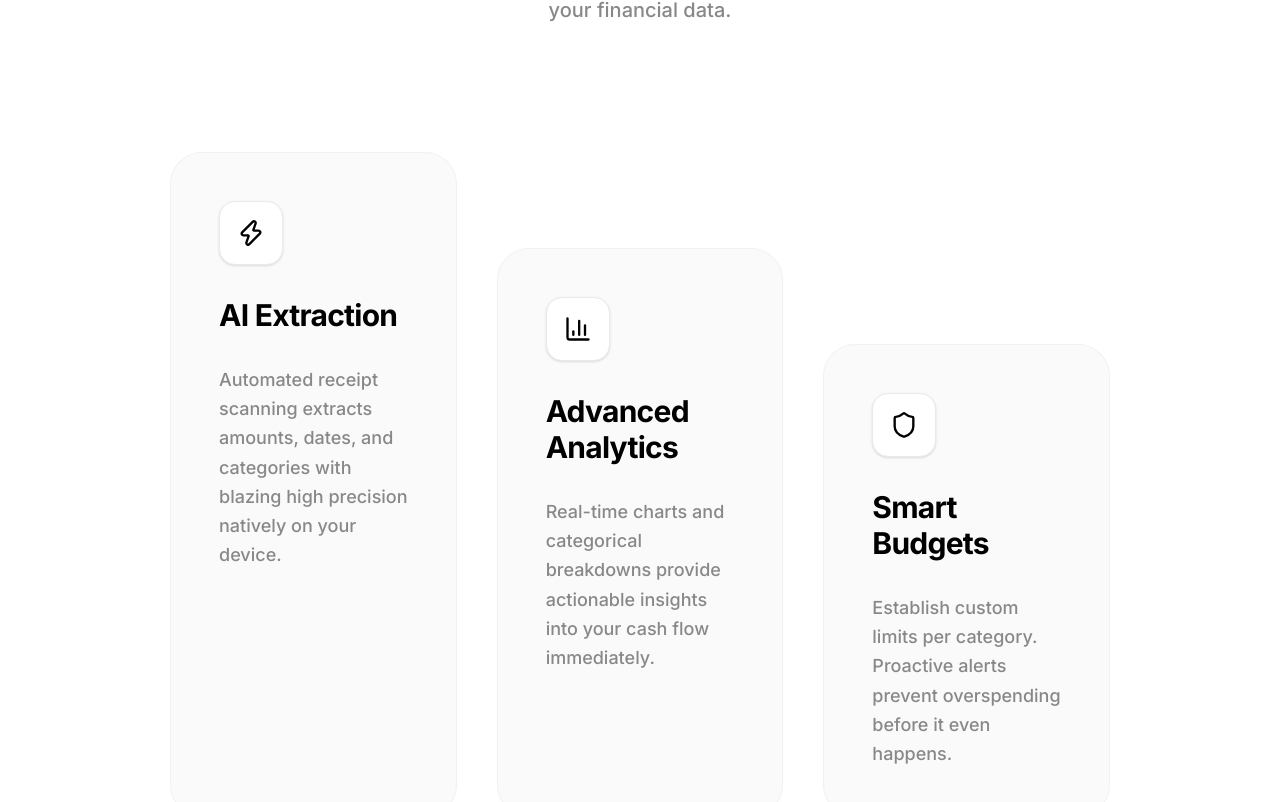
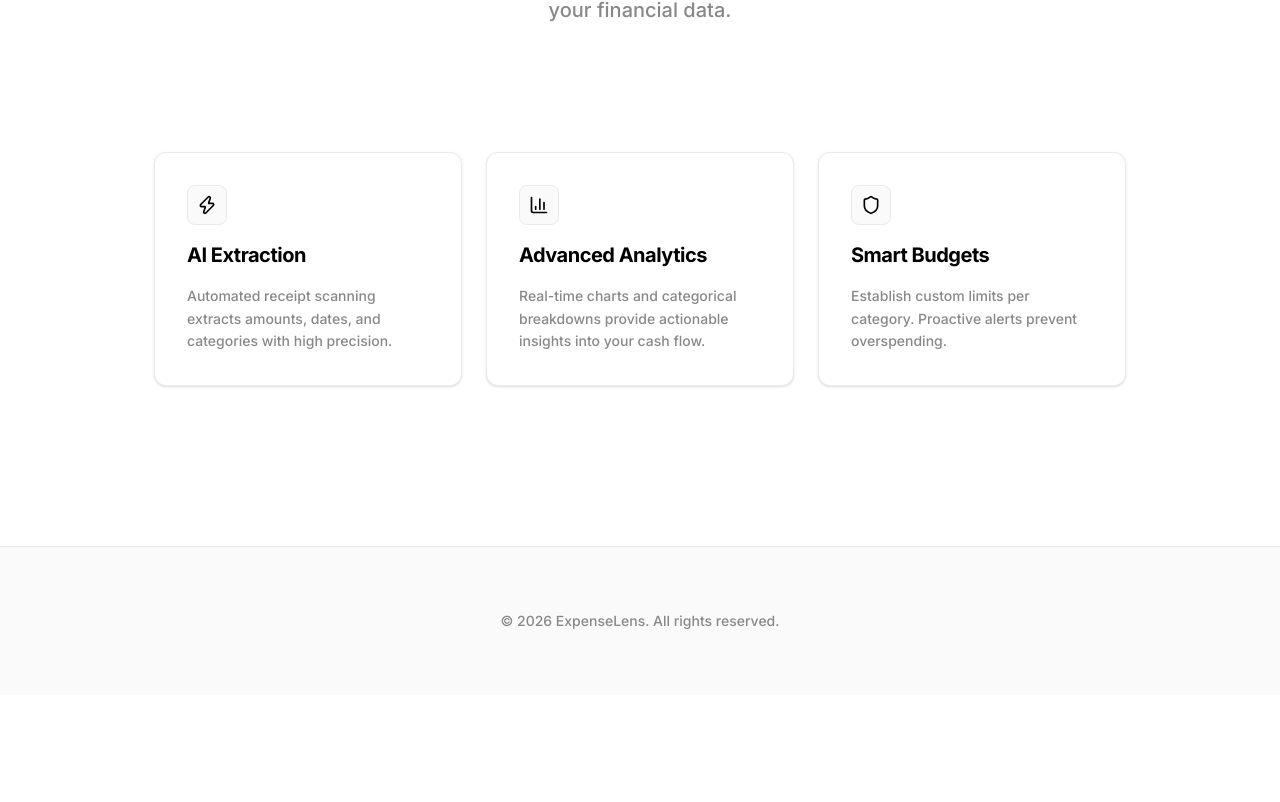
Before and after one commit to puravbhatt0504/ExpenseLens, a Next.js app in the folder web/: page / in a window 1280 px wide. Shown: the part 1792-2594 px from the top of the page. After the commit the page ends 2487 px from the top, so only its background shows below. Built offline with nearby package versions, Linux system fonts and the light colour scheme.

Commit message:
Revert feature cards to old simpler grid style

```diff
--- a/web/src/app/page.js
+++ b/web/src/app/page.js
@@ -2,25 +2,9 @@
 
 import { useRef } from 'react';
 import Link from 'next/link';
-import { motion, useScroll, useTransform, useSpring, useVelocity } from 'framer-motion';
+import { motion, useScroll, useTransform } from 'framer-motion';
 import { ArrowRight, Hexagon, BarChart3, Shield, Zap, Smartphone } from 'lucide-react';
 import { ReactLenis } from 'lenis/react';
-
-const SkewContainer = ({ children }) => {
-  const { scrollY } = useScroll();
-  const scrollVelocity = useVelocity(scrollY);
-  const smoothVelocity = useSpring(scrollVelocity, {
-    damping: 50,
-    stiffness: 400
-  });
-  const skew = useTransform(smoothVelocity, [-1000, 1000], [5, -5]);
-
-  return (
-    <motion.div style={{ skewY: skew, transformOrigin: "center" }} className="w-full">
-      {children}
-    </motion.div>
-  );
-};
 
 export default function LandingPage() {
   const { scrollYProgress } = useScroll();
@@ -166,45 +150,31 @@ export default function LandingPage() {
               </p>
             </motion.div>
 
-            <SkewContainer>
-              <div className="grid grid-cols-1 md:grid-cols-3 gap-10 px-4">
-                <motion.div
-                  whileHover={{ y: -15, scale: 1.02 }}
-                  transition={{ type: "spring", stiffness: 300, damping: 20 }}
-                  className="bg-surface p-12 rounded-[2rem] border border-border/50 flex flex-col items-start gap-8"
-                >
-                  <div className="w-16 h-16 rounded-2xl bg-white flex items-center justify-center border border-border text-foreground shadow-sm">
-                    <Zap size={28} />
-                  </div>
-                  <h3 className="text-3xl font-bold tracking-tight">AI Extraction</h3>
-                  <p className="text-text-muted font-medium leading-relaxed text-lg">Automated receipt scanning extracts amounts, dates, and categories with blazing high precision natively on your device.</p>
-                </motion.div>
+            <div className="grid grid-cols-1 md:grid-cols-3 gap-6">
+              <div className="feature-card bg-white p-8 rounded-xl border border-border shadow-sm flex flex-col items-start gap-4 hover:shadow-md transition-shadow">
+                <div className="w-10 h-10 rounded-lg bg-surface flex items-center justify-center border border-border text-foreground">
+                  <Zap size={20} />
+                </div>
+                <h3 className="text-xl font-bold tracking-tight">AI Extraction</h3>
+                <p className="text-text-muted font-medium leading-relaxed text-sm">Automated receipt scanning extracts amounts, dates, and categories with high precision.</p>
+              </div>
 
-                <motion.div
-                  whileHover={{ y: -15, scale: 1.02 }}
-                  transition={{ type: "spring", stiffness: 300, damping: 20 }}
-                  className="bg-surface p-12 rounded-[2rem] border border-border/50 flex flex-col items-start gap-8 md:mt-24"
-                >
-                  <div className="w-16 h-16 rounded-2xl bg-white flex items-center justify-center border border-border text-foreground shadow-sm">
-                    <BarChart3 size={28} />
-                  </div>
-                  <h3 className="text-3xl font-bold tracking-tight">Advanced Analytics</h3>
-                  <p className="text-text-muted font-medium leading-relaxed text-lg">Real-time charts and categorical breakdowns provide actionable insights into your cash flow immediately.</p>
-                </motion.div>
+              <div className="feature-card bg-white p-8 rounded-xl border border-border shadow-sm flex flex-col items-start gap-4 hover:shadow-md transition-shadow">
+                <div className="w-10 h-10 rounded-lg bg-surface flex items-center justify-center border border-border text-foreground">
+                  <BarChart3 size={20} />
+                </div>
+                <h3 className="text-xl font-bold tracking-tight">Advanced Analytics</h3>
+                <p className="text-text-muted font-medium leading-relaxed text-sm">Real-time charts and categorical breakdowns provide actionable insights into your cash flow.</p>
+              </div>
 
-                <motion.div
-                  whileHover={{ y: -15, scale: 1.02 }}
-                  transition={{ type: "spring", stiffness: 300, damping: 20 }}
-                  className="bg-surface p-12 rounded-[2rem] border border-border/50 flex flex-col items-start gap-8 md:mt-48"
-                >
-                  <div className="w-16 h-16 rounded-2xl bg-white flex items-center justify-center border border-border text-foreground shadow-sm">
-                    <Shield size={28} />
-                  </div>
-                  <h3 className="text-3xl font-bold tracking-tight">Smart Budgets</h3>
-                  <p className="text-text-muted font-medium leading-relaxed text-lg">Establish custom limits per category. Proactive alerts prevent overspending before it even happens.</p>
-                </motion.div>
+              <div className="feature-card bg-white p-8 rounded-xl border border-border shadow-sm flex flex-col items-start gap-4 hover:shadow-md transition-shadow">
+                <div className="w-10 h-10 rounded-lg bg-surface flex items-center justify-center border border-border text-foreground">
+                  <Shield size={20} />
+                </div>
+                <h3 className="text-xl font-bold tracking-tight">Smart Budgets</h3>
+                <p className="text-text-muted font-medium leading-relaxed text-sm">Establish custom limits per category. Proactive alerts prevent overspending.</p>
               </div>
-            </SkewContainer>
+            </div>
           </div>
         </section>
 
```
